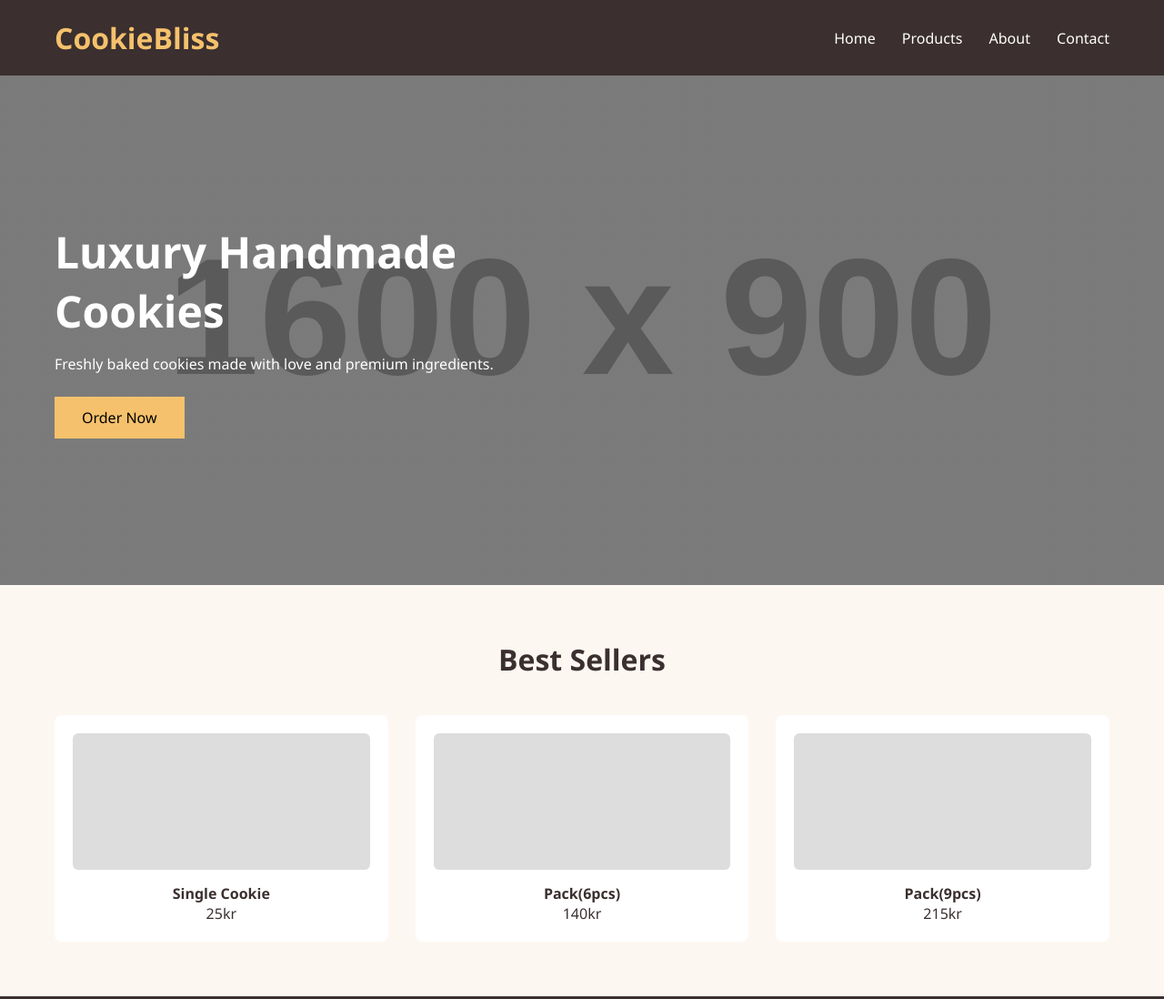
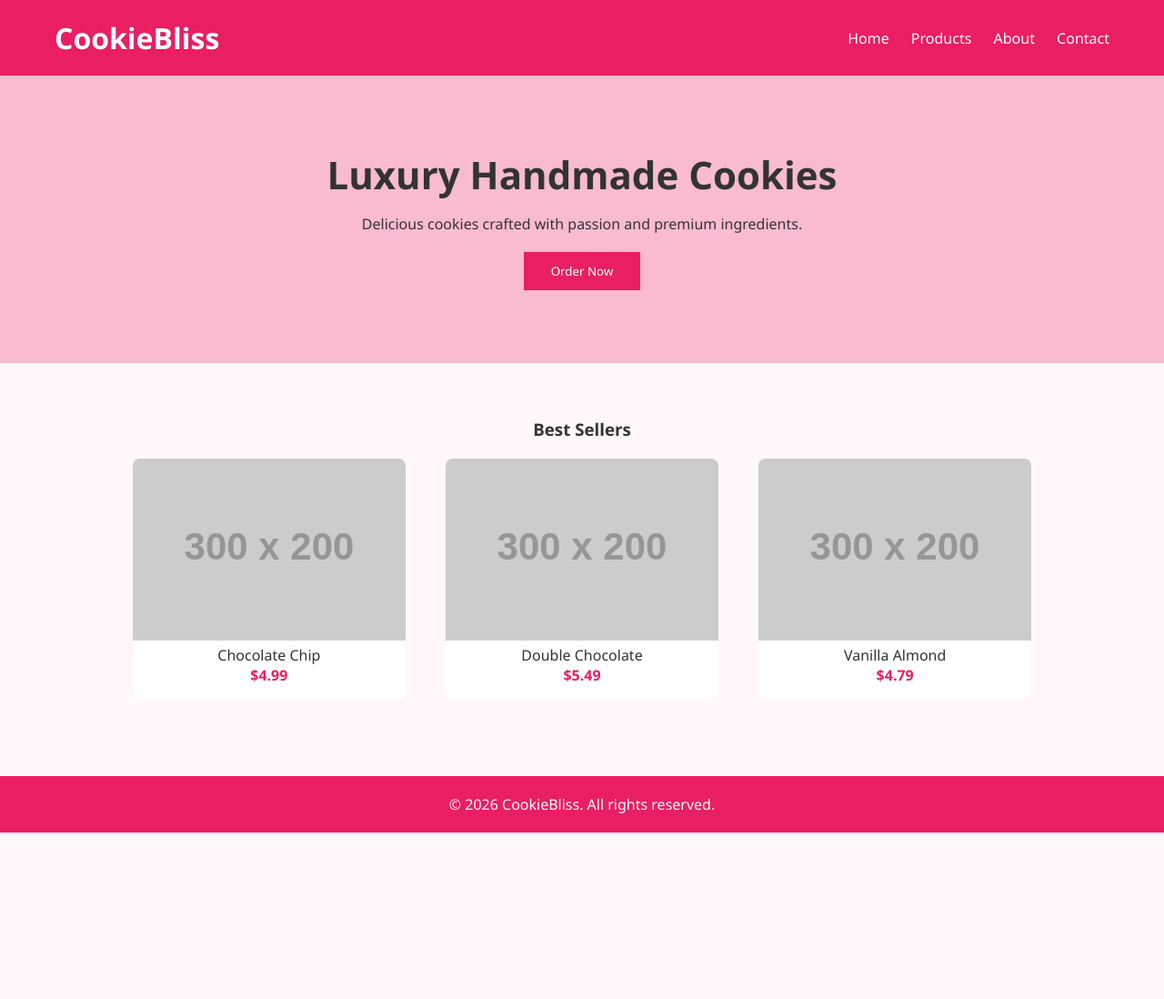
Before and after one commit to FeatureDev/CookieBliss, a plain HTML site: page index.html in a window 1280 px wide. Shown: the top 1098 px of the page at 91% size. After the commit the page ends 915 px from the top, so only its background shows below. Drawn offline with Linux system fonts and the light colour scheme; placeholder pictures from the web are drawn by us.

Commit message:
Build home page layout and styling

```diff
--- a/index.html
+++ b/index.html
@@ -8,7 +8,6 @@
 </head>
 <body>
 
-  <!-- Navbar -->
   <header class="navbar">
     <h1 class="logo">CookieBliss</h1>
     <nav>
@@ -19,41 +18,45 @@
     </nav>
   </header>
 
-  <!-- Hero Section -->
-  <section class="hero">
-    <div class="hero-text">
+  <main>
+
+    <section class="hero">
       <h2>Luxury Handmade Cookies</h2>
-      <p>Freshly baked cookies made with love and premium ingredients.</p>
+      <p>Delicious cookies crafted with passion and premium ingredients.</p>
       <button>Order Now</button>
-    </div>
-  </section>
+    </section>
 
-  <!-- Products Preview -->
-  <section class="products">
-    <h3>Best Sellers</h3>
+    <section class="products">
+      <h3>Best Sellers</h3>
 
-    <div class="product-grid">
-      <div class="product-card">
-        <div class="img-placeholder"></div>
-        <h4>Single Cookie</h4>
-        <p>25kr</p>
-      </div>
+      <article class="product-card">
+        <figure>
+          <img src="https://via.placeholder.com/300x200" alt="Chocolate Chip Cookie">
+          <figcaption>Chocolate Chip</figcaption>
+        </figure>
+        <p class="price">$4.99</p>
+      </article>
 
-      <div class="product-card">
-        <div class="img-placeholder"></div>
-        <h4>Pack(6pcs)</h4>
-        <p>140kr</p>
-      </div>
+      <article class="product-card">
+        <figure>
+          <img src="https://via.placeholder.com/300x200" alt="Double Chocolate Cookie">
+          <figcaption>Double Chocolate</figcaption>
+        </figure>
+        <p class="price">$5.49</p>
+      </article>
 
-      <div class="product-card">
-        <div class="img-placeholder"></div>
-        <h4>Pack(9pcs)</h4>
-        <p>215kr</p>
-      </div>
-    </div>
-  </section>
+      <article class="product-card">
+        <figure>
+          <img src="https://via.placeholder.com/300x200" alt="Vanilla Almond Cookie">
+          <figcaption>Vanilla Almond</figcaption>
+        </figure>
+        <p class="price">$4.79</p>
+      </article>
 
-  <!-- Footer -->
+    </section>
+
+  </main>
+
   <footer>
     <p>© 2026 CookieBliss. All rights reserved.</p>
   </footer>
--- a/styles.css
+++ b/styles.css
@@ -6,8 +6,8 @@
 }
 
 body {
-  background-color: #fdf7f2;
-  color: #3b2f2f;
+  background-color: #FFF7FA;
+  color: #333;
 }
 
 /* Navbar */
@@ -16,49 +16,38 @@ body {
   justify-content: space-between;
   align-items: center;
   padding: 20px 60px;
-  background: #3b2f2f;
+  background: #E91E63;
 }
 
 .logo {
-  color: #f5c16c;
+  color: white;
 }
 
 .navbar a {
-  color: #fff;
-  margin-left: 25px;
+  color: white;
+  margin-left: 20px;
   text-decoration: none;
 }
 
 /* Hero */
 .hero {
-  height: 70vh;
-  background: linear-gradient(rgba(0,0,0,0.4), rgba(0,0,0,0.4)),
-              url('https://via.placeholder.com/1600x900') center/cover;
-  display: flex;
-  align-items: center;
-  padding-left: 60px;
+  text-align: center;
+  padding: 80px 20px;
+  background: #F8BBD0;
 }
 
-.hero-text {
-  color: white;
-  max-width: 500px;
-}
-
-.hero-text h2 {
-  font-size: 48px;
+.hero h2 {
+  font-size: 42px;
   margin-bottom: 15px;
 }
 
-.hero-text p {
-  margin-bottom: 25px;
-}
-
-.hero-text button {
+.hero button {
+  margin-top: 20px;
   padding: 12px 30px;
-  background: #f5c16c;
+  background: #E91E63;
+  color: white;
   border: none;
   cursor: pointer;
-  font-size: 16px;
 }
 
 /* Products */
@@ -67,33 +56,28 @@ body {
   text-align: center;
 }
 
-.products h3 {
-  font-size: 32px;
-  margin-bottom: 40px;
+.product-card {
+  display: inline-block;
+  width: 300px;
+  margin: 20px;
+  background: white;
+  border-radius: 8px;
+  overflow: hidden;
 }
 
-.product-grid {
-  display: grid;
-  grid-template-columns: repeat(3, 1fr);
-  gap: 30px;
+.product-card img {
+  width: 100%;
 }
 
-.product-card {
-  background: white;
-  padding: 20px;
-  border-radius: 8px;
-}
-
-.img-placeholder {
-  height: 150px;
-  background: #ddd;
-  margin-bottom: 15px;
-  border-radius: 6px;
+.price {
+  padding-bottom: 15px;
+  font-weight: bold;
+  color: #E91E63;
 }
 
 /* Footer */
 footer {
-  background: #3b2f2f;
+  background: #E91E63;
   color: white;
   text-align: center;
   padding: 20px;
```
